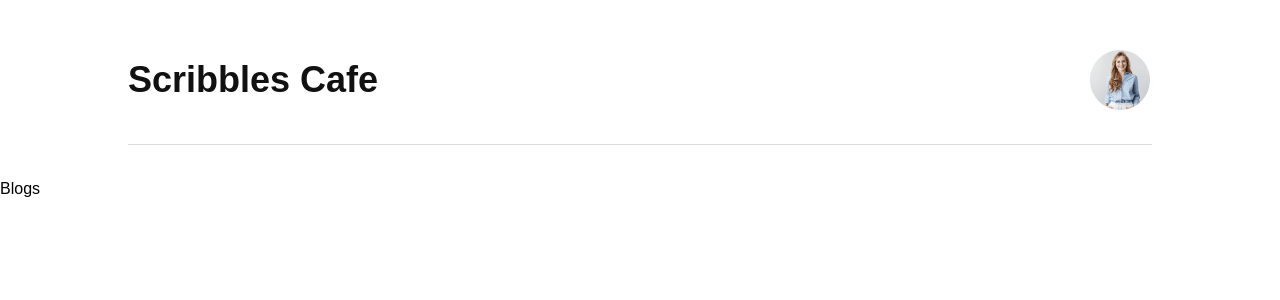
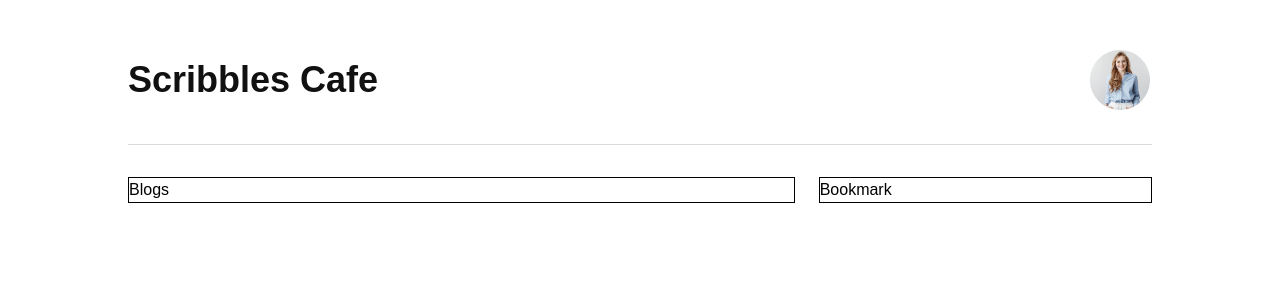
Before and after one commit to rubayedhasan/scribbles-cafe-project-react, a React (Vite) app: page / in a window 1280 px wide. Shown: the top 300 px of the page. Built offline with nearby package versions, Linux system fonts and the light colour scheme.

Commit message:
adding Bookmark & Blog component and set the structure of main section

```diff
--- a/src/App.jsx
+++ b/src/App.jsx
@@ -1,15 +1,22 @@
 import "./App.css";
 import Blogs from "./components/Blogs/Blogs";
+import Bookmark from "./components/Bookmark/Bookmark";
 import Header from "./components/Header/Header";
 
 function App() {
   return (
     <>
-      {/* header component  */}
+      {/* header section  */}
       <Header></Header>
 
-      {/* blog component  */}
-      <Blogs></Blogs>
+      {/* main section  */}
+      <main className="w-4/5 mx-auto flex gap-6">
+        {/* blog component  */}
+        <Blogs></Blogs>
+
+        {/* bookmark component  */}
+        <Bookmark></Bookmark>
+      </main>
     </>
   );
 }
--- /dev/null
+++ b/src/components/Blog/Blog.jsx
@@ -0,0 +1,9 @@
+const Blog = () => {
+  return (
+    <div>
+      <p>blog</p>
+    </div>
+  );
+};
+
+export default Blog;
--- a/src/components/Blogs/Blogs.jsx
+++ b/src/components/Blogs/Blogs.jsx
@@ -11,9 +11,9 @@ const Blogs = () => {
   }, []);
 
   return (
-    <>
+    <div className="w-2/3 border">
       <h1>Blogs</h1>
-    </>
+    </div>
   );
 };
 
--- /dev/null
+++ b/src/components/Bookmark/Bookmark.jsx
@@ -0,0 +1,9 @@
+const Bookmark = () => {
+  return (
+    <div className="w-1/3 border">
+      <p>Bookmark</p>
+    </div>
+  );
+};
+
+export default Bookmark;
```
Also changed, not shown: 1 other file (tests, documents, lock files or other folders).
